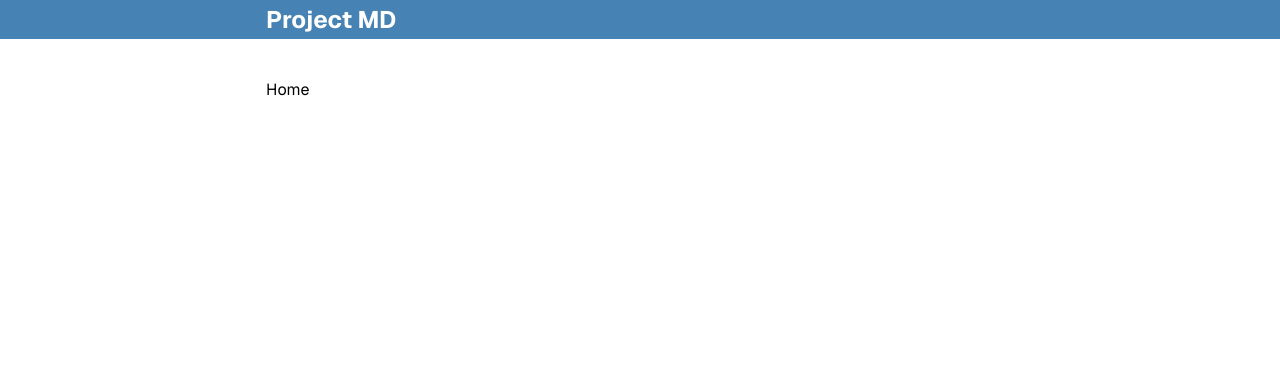
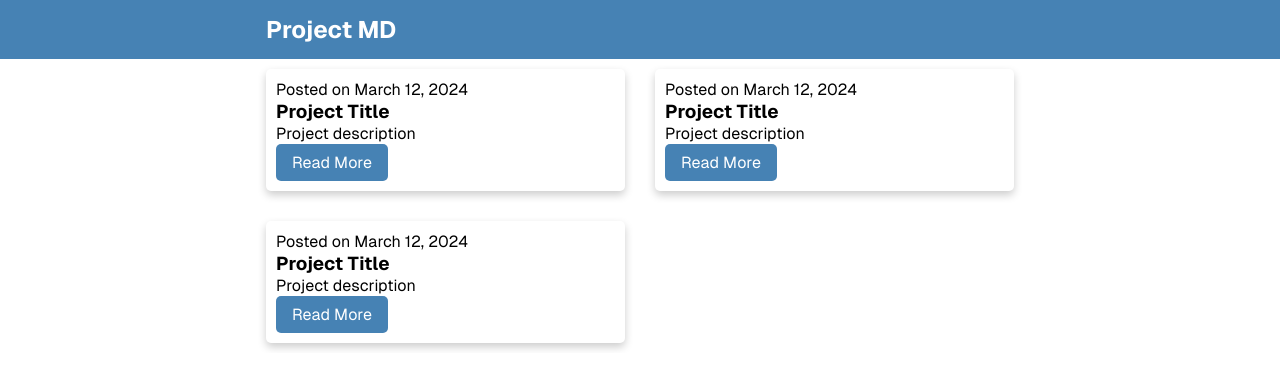
Before and after one commit to dogukanarslan/project-md, a Next.js app: page / in a window 1280 px wide. Shown: the top 388 px of the page. Built offline with nearby package versions, Linux system fonts and the light colour scheme.

Commit message:
Add project component

```diff
--- a/app/globals.css
+++ b/app/globals.css
@@ -22,13 +22,32 @@ a {
 
 header {
   background-color: var(--primary-color);
-  margin-bottom: 40px;
   padding: 5px;
-  color: white;
+  color: #fff;
+}
+
+.btn {
+  display: inline-block;
+  background: var(--primary-color);
+  color: #fff;
+  padding: 8px 16px;
+  border-radius: 5px;
+  cursor: pointer;
+  border: none;
 }
 
 .container {
   max-width: 768px;
   margin: 0 auto;
-  padding: 0 10px;
+  padding: 10px;
 }
+
+.card {
+  padding: 10px;
+  border-radius: 5px;
+  box-shadow: 0 4px 8px 0 rgba(0, 0, 0, 0.2);
+}
+
+.card__date {
+  background: lightgray;
+}
--- a/app/page.js
+++ b/app/page.js
@@ -1,6 +1,24 @@
 import styles from "@/app/page.module.css"
-
+import Project from "@/components/Project"
 
 export default function Home() {
-  return <div className={styles.page}>Home</div>
+  return (
+    <div className={styles.page}>
+      <Project
+        title="Project Title"
+        date="March 12, 2024"
+        description="Project description"
+      />
+      <Project
+        title="Project Title"
+        date="March 12, 2024"
+        description="Project description"
+      />
+      <Project
+        title="Project Title"
+        date="March 12, 2024"
+        description="Project description"
+      />
+    </div>
+  )
 }
--- a/app/page.module.css
+++ b/app/page.module.css
@@ -1,3 +1,6 @@
 .page {
   font-family: var(--font-geist-sans);
+  display: grid;
+  grid-template-columns: repeat(2, 1fr);
+  gap: 30px;
 }
--- /dev/null
+++ b/components/Project.js
@@ -0,0 +1,17 @@
+import Link from "next/link"
+
+const Project = (props) => {
+  const { title, description, date } = props
+  return (
+    <div className="card">
+      <div className="project-date">Posted on {date}</div>
+      <h3>{title}</h3>
+      <p>{description}</p>
+      <Link href={`/${title}`} className="btn">
+        Read More
+      </Link>
+    </div>
+  )
+}
+
+export default Project
```
